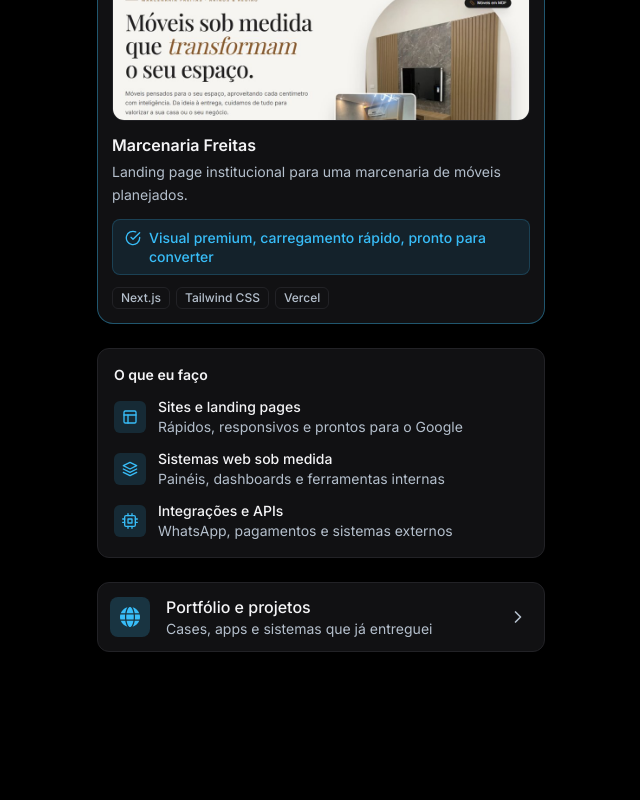
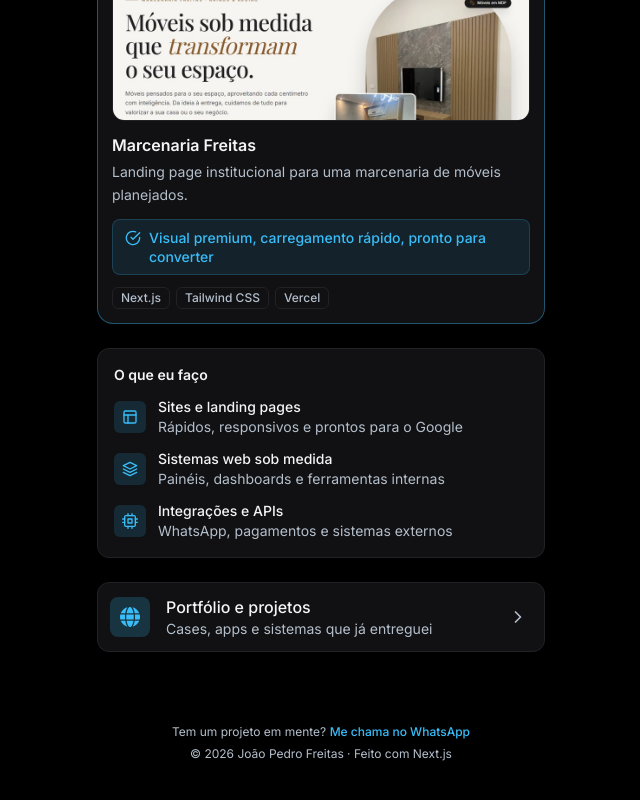
Before and after one commit to JoaoPedroFreitas9/Link-in-Bio, a Next.js app: page / in a window 1280 px wide. Shown: the part 582-1382 px from the top of the page, without its empty margins (319-959 px from the left). Before the commit the page ends 1274 px from the top, so only its background shows below. Built offline with nearby package versions, Linux system fonts and the light colour scheme.

Commit message:
feat: adiciona componente Footer discreto ao final da pagina

```diff
--- a/app/page.tsx
+++ b/app/page.tsx
@@ -1,4 +1,5 @@
 import { FeaturedProjectCard } from "@/components/FeaturedProjectCard";
+import { Footer } from "@/components/Footer";
 import { LinkCard } from "@/components/LinkCard";
 import { Profile } from "@/components/Profile";
 import { ServicesSection } from "@/components/ServicesSection";
@@ -20,6 +21,7 @@ export default function Home() {
           </li>
         ))}
       </ul>
+      <Footer />
     </main>
   );
 }
--- /dev/null
+++ b/components/Footer.tsx
@@ -0,0 +1,30 @@
+import { cta, profile } from "@/data/links";
+import { isExternal, withUtm } from "@/lib/utm";
+
+async function getYear() {
+  "use cache";
+  return new Date().getFullYear();
+}
+
+export async function Footer() {
+  const year = await getYear();
+  const external = isExternal(cta.href);
+
+  return (
+    <footer className="mt-12 flex flex-col items-center justify-center gap-1.5 pb-10 text-center text-xs text-muted">
+      <p>
+        <span>Tem um projeto em mente? </span>
+        <a
+          href={withUtm(cta.href, cta.noUtm)}
+          {...(external && { target: "_blank", rel: "noopener noreferrer" })}
+          className="font-medium text-accent underline-offset-4 transition-colors hover:underline focus-visible:outline-none focus-visible:ring-2 focus-visible:ring-accent focus-visible:ring-offset-2 focus-visible:ring-offset-bg rounded-sm"
+        >
+          Me chama no WhatsApp
+        </a>
+      </p>
+      <p>
+        © {year} {profile.name} · Feito com Next.js
+      </p>
+    </footer>
+  );
+}
```
Also changed, not shown: 1 other file (tests, documents, lock files or other folders).
